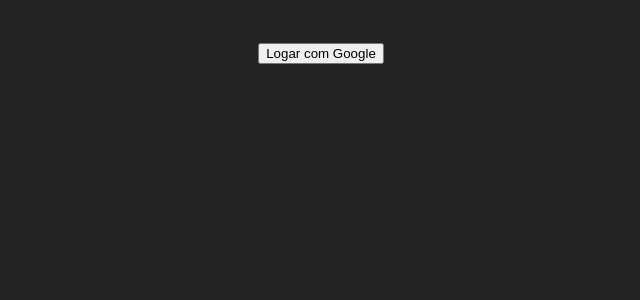
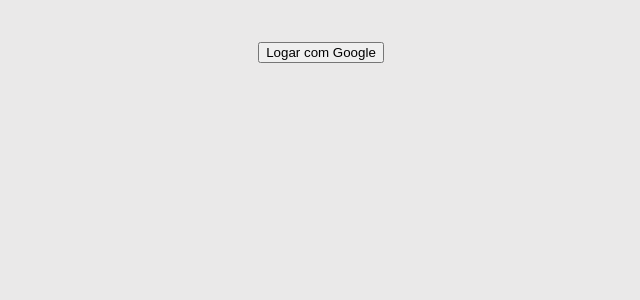
Before and after one commit to lucasccgomes/tela-login-google, a React (Vite) app: page /#/ in a window 1280 px wide. Shown: the top 300 px of the page, without its empty margins (319-959 px from the left). Built offline with nearby package versions, Linux system fonts and the light colour scheme.

Commit message:
chore(style): change global background and font family style

```diff
--- a/src/index.css
+++ b/src/index.css
@@ -1,11 +1,10 @@
 :root {
-  font-family: Inter, system-ui, Avenir, Helvetica, Arial, sans-serif;
+  font-family: Arial, sans-serif;
   line-height: 1.5;
   font-weight: 400;
-
   color-scheme: light dark;
-  color: rgba(255, 255, 255, 0.87);
-  background-color: #242424;
+  color: rgba(0, 0, 0, 0.87);
+  background-color: #dbdada93;
 
   font-synthesis: none;
   text-rendering: optimizeLegibility;
```
